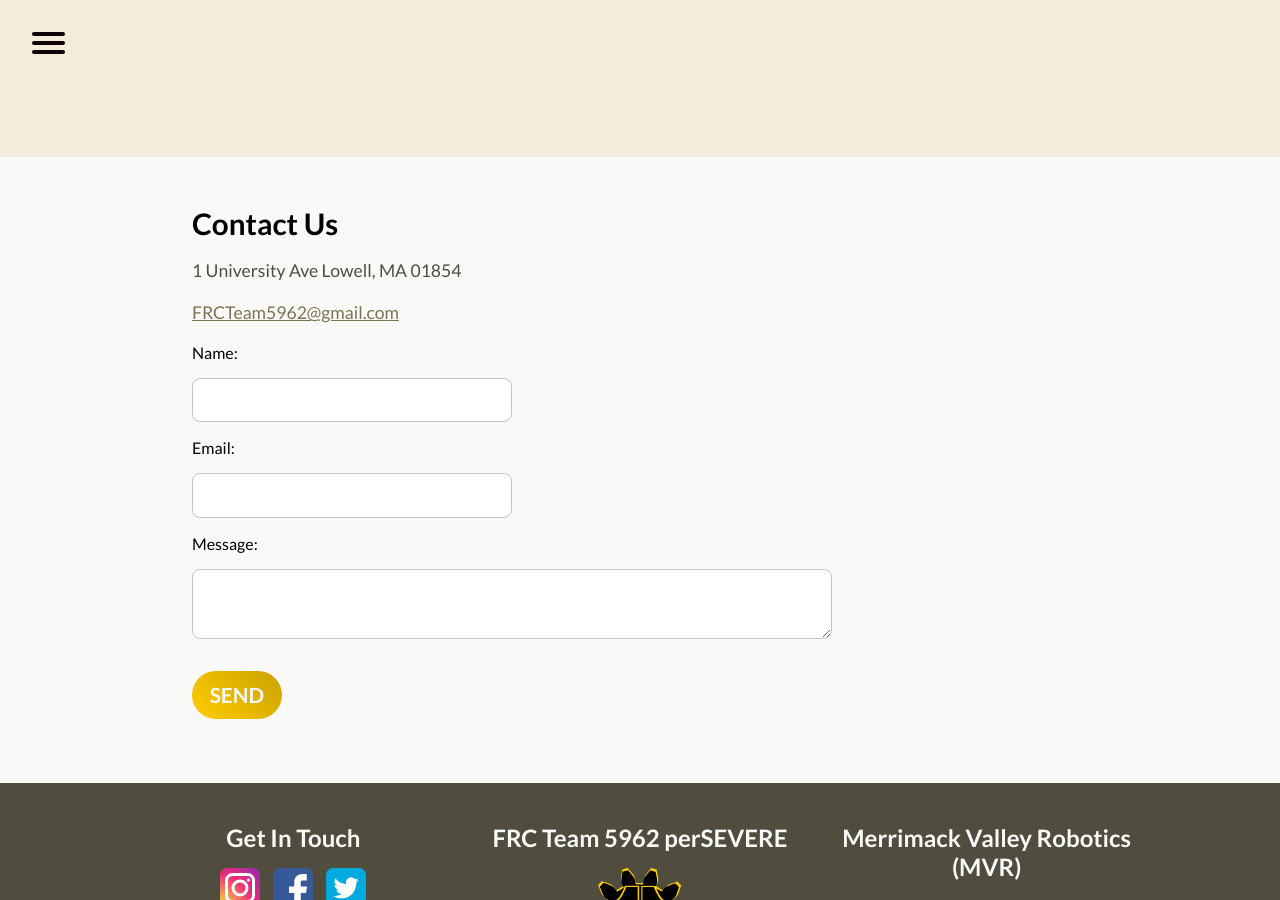
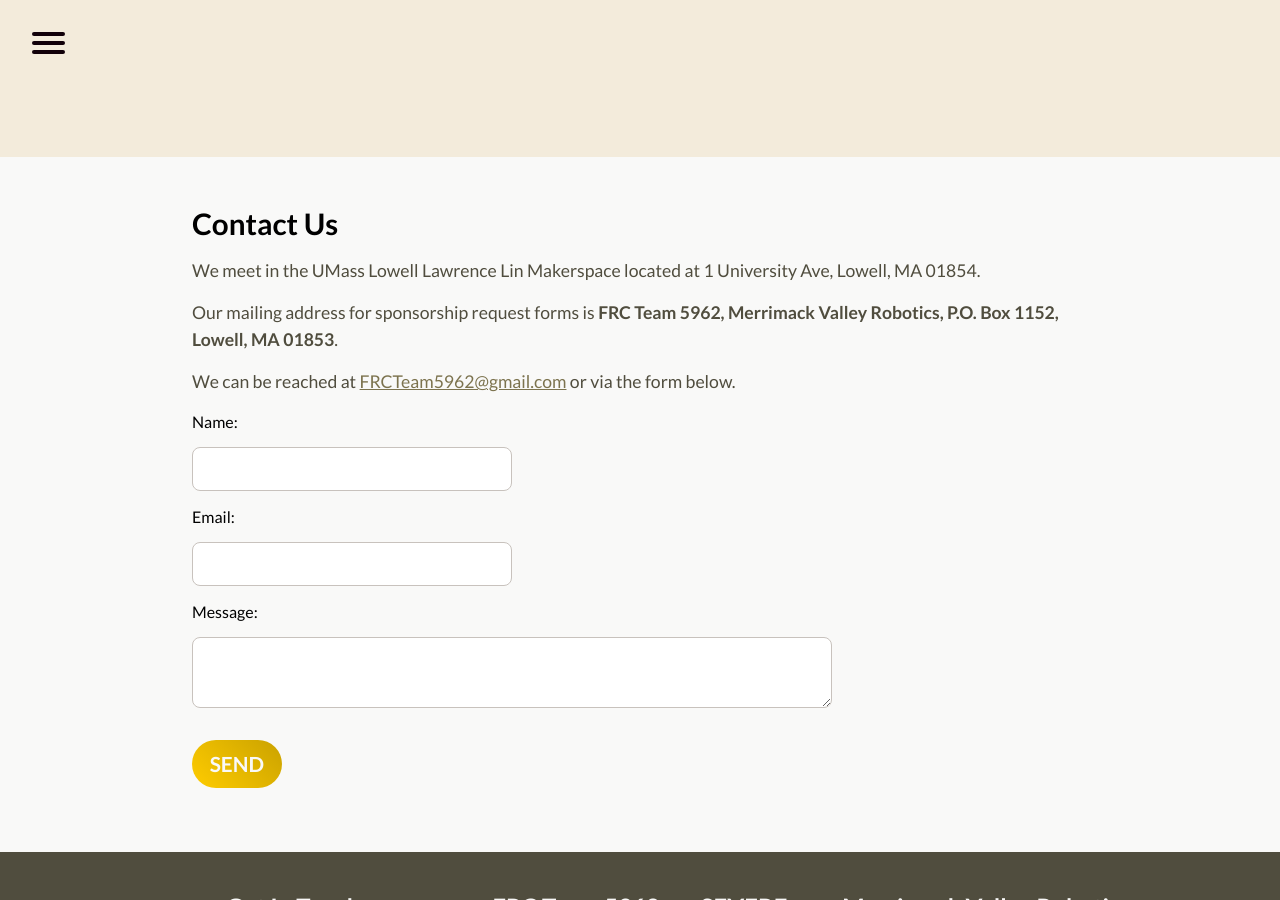
Before and after one commit to perSEVERE-5962/frc5962, a Jekyll site: the page built from contact.md, in a window 1280 px wide and 900 px high, scrolled down 383 px. Built offline with Jekyll 4.4.1, drawn with Linux system fonts in a browser that asks for light colours.

Commit message:
Updated Contact

```diff
--- a/contact.md
+++ b/contact.md
@@ -5,10 +5,11 @@ hero-title: Contact
 
 ## Contact Us
 
-1 University Ave
-Lowell, MA 01854
+We meet in the UMass Lowell Lawrence Lin Makerspace located at 1 University Ave, Lowell, MA 01854.
 
-[FRCTeam5962@gmail.com](mailto:FRCTeam5962@gmail.com)
+Our mailing address for sponsorship request forms is **FRC Team 5962, Merrimack Valley Robotics, P.O. Box 1152, Lowell, MA 01853**.
+
+We can be reached at [FRCTeam5962@gmail.com](mailto:FRCTeam5962@gmail.com) or via the form below.
 
 <form action="https://formspree.io/frc_team_5962_captains@googlegroups.com" method="POST">
     <label for="name">Name: </label>
```
